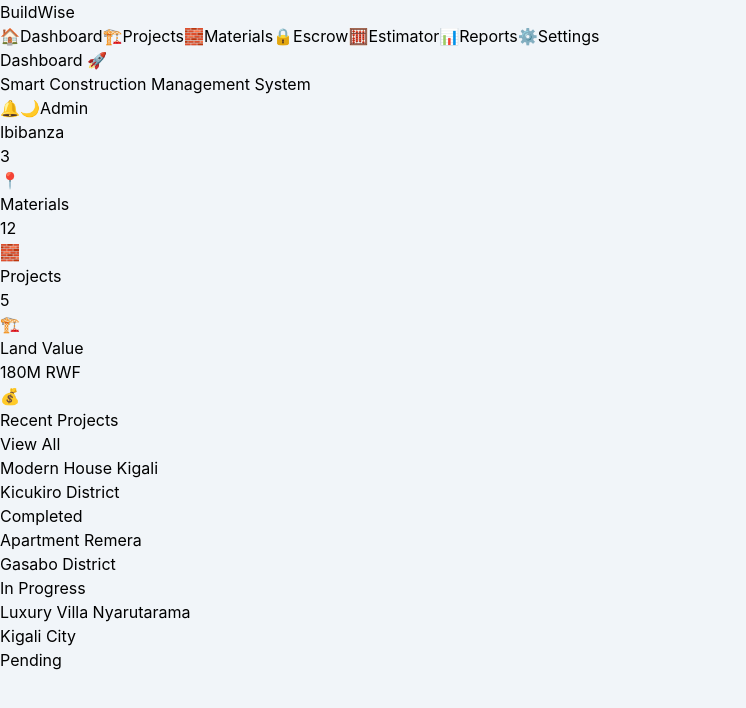
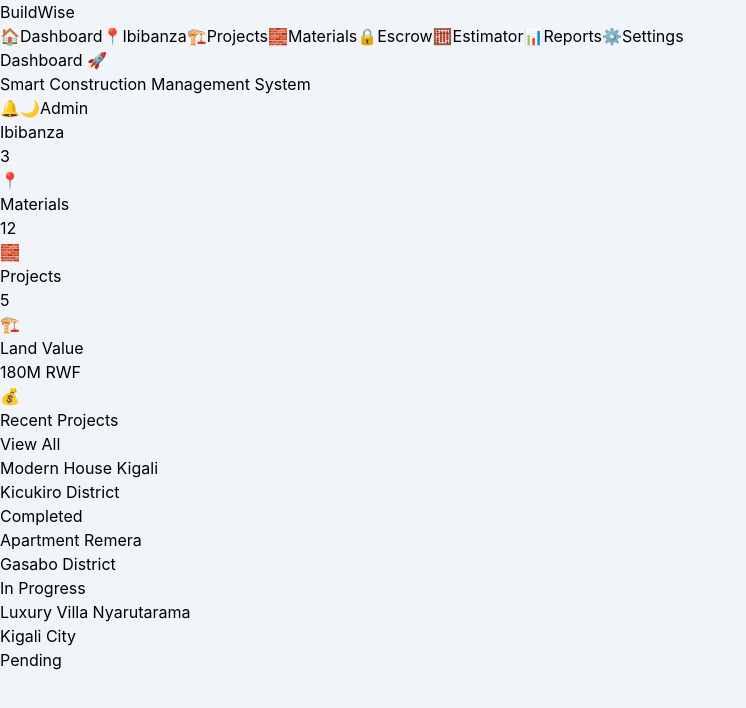
Before and after one commit to matitizo/buildwise, a React app in the folder frontend/: page /dashboard in a window 1280 px wide. Shown: the top 708 px of the page, without its empty margins (0-746 px from the left). Built offline with nearby package versions, Linux system fonts and the light colour scheme; the HTML template or start-up script is replaced by a standard one.

Commit message:
Upgrade materials UI

```diff
--- a/frontend/src/layout/Layout.jsx
+++ b/frontend/src/layout/Layout.jsx
@@ -3,6 +3,7 @@ import { NavLink, Outlet } from "react-router-dom";
 export default function Layout() {
   const navItems = [
     { name: "Dashboard", path: "/dashboard", icon: "🏠" },
+    { name: "Ibibanza", path: "/lands", icon: "📍" },
     { name: "Projects", path: "/projects", icon: "🏗️" },
     { name: "Materials", path: "/materials", icon: "🧱" },
     { name: "Escrow", path: "/escrow", icon: "🔒" },
```
